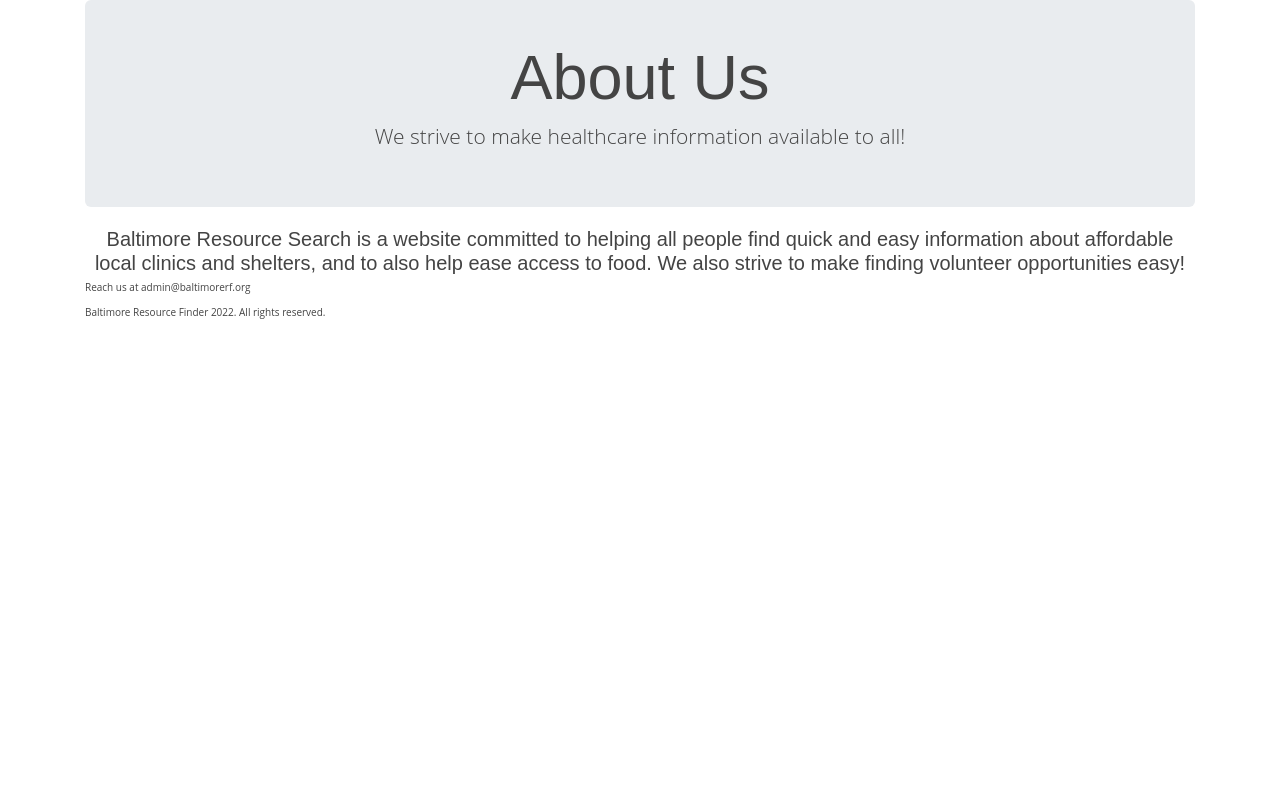
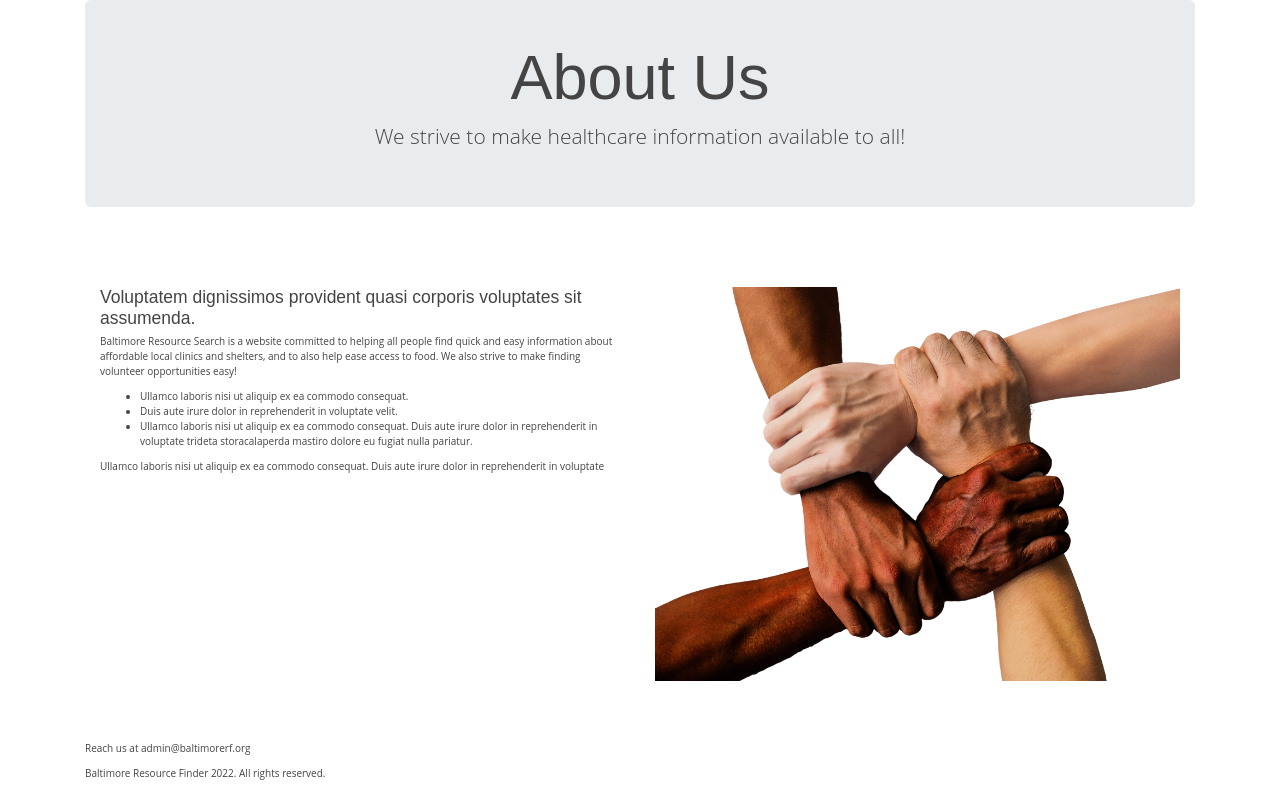
Before and after one commit to sarata99/baltimorerf, a Flask app: page /about in a window 1280 px wide. Shown: the part 70-861 px from the top of the page. Before the commit the page ends 389 px from the top, so only its background shows below. Run offline with Flask 2, Linux system fonts and the light colour scheme; some libraries are stand-ins or nearby versions.

Commit message:
Formatting

```diff
--- a/templates/about.html
+++ b/templates/about.html
@@ -5,12 +5,32 @@
   <h1>About Us</h1>
   <p> We strive to make healthcare information available to all! </p>
 </div>
+    <!-- ======= About Section ======= -->
+    <section>
+      <div class="container" data-aos="fade-up">
+        <div class="row">
+          <div class="col-lg-6 order-1 order-lg-2" data-aos="fade-left" data-aos-delay="100">
+            <img src="{{ url_for('static',filename='assets/about.png') }}" class="img-fluid" alt="">
+          </div>
+          <div class="col-lg-6 pt-4 pt-lg-0 order-2 order-lg-1 content">
+            <h3>Voluptatem dignissimos provident quasi corporis voluptates sit assumenda.</h3>
+            <p class="fst-italic">
+              Baltimore Resource Search is a website committed to helping all people find quick and easy information about affordable local clinics and shelters, and to also help ease access to food.
+              We also strive to make finding volunteer opportunities easy!
+            </p>
+            <ul>
+              <li><i class="bi bi-check-circle"></i> Ullamco laboris nisi ut aliquip ex ea commodo consequat.</li>
+              <li><i class="bi bi-check-circle"></i> Duis aute irure dolor in reprehenderit in voluptate velit.</li>
+              <li><i class="bi bi-check-circle"></i> Ullamco laboris nisi ut aliquip ex ea commodo consequat. Duis aute irure dolor in reprehenderit in voluptate trideta storacalaperda mastiro dolore eu fugiat nulla pariatur.</li>
+            </ul>
+            <p>
+              Ullamco laboris nisi ut aliquip ex ea commodo consequat. Duis aute irure dolor in reprehenderit in voluptate
+            </p>
+          </div>
+        </div>
+      </div>
+    </section><!-- End About Section -->
 
-<div style="text-align:center">
-  <h2> Baltimore Resource Search is a website committed to helping all people find quick and easy information about affordable local clinics and shelters, and to also help ease access to food.
-  We also strive to make finding volunteer opportunities easy!<h2>
-
-</div>
 
 </body>
 {% endblock %}
--- a/templates/base.html
+++ b/templates/base.html
@@ -1,9 +1,9 @@
 <!DOCTYPE html>
 <html lang="en">
 <head>
-         <link href="https://maxcdn.bootstrapcdn.com/bootstrap/3.3.6/css/bootstrap.min.css" rel="stylesheet">
-        <link href='https://fonts.googleapis.com/css?family=Montserrat:400,700' rel='stylesheet' type='text/css'>
-        <link href='custom.css' rel='stylesheet' type='text/css'>
+    <link href="https://maxcdn.bootstrapcdn.com/bootstrap/3.3.6/css/bootstrap.min.css" rel="stylesheet">
+    <link href='https://fonts.googleapis.com/css?family=Montserrat:400,700' rel='stylesheet' type='text/css'>
+    <link href='custom.css' rel='stylesheet' type='text/css'>
     <!-- Metadata -->
     <meta charset="UTF-8">
     <meta name="viewport" content="width=device-width, initial-scale=1.0">
--- a/templates/calendar.html
+++ b/templates/calendar.html
@@ -7,7 +7,7 @@
             <h1>Volunteer Opportunity Calendar </h1>
             <p class="lead"> Follow the links in this calendar to learn more about each program and to express interest.</p>
         </div>
-        <iframe src="https://calendar.google.com/calendar/embed?height=600&wkst=1&bgcolor=%23ffffff&ctz=America%2FNew_York&src=OWhpYjVsOWdhMmhxM2gwN2d0dG1zNjU0MDhAZ3JvdXAuY2FsZW5kYXIuZ29vZ2xlLmNvbQ&color=%237CB342" style="border:solid 1px #777" width="800" height="600" frameborder="0" scrolling="no"></iframe>
+        <iframe src="https://calendar.google.com/calendar/embed?height=600&wkst=1&bgcolor=%23ffffff&ctz=America%2FNew_York&src=OWhpYjVsOWdhMmhxM2gwN2d0dG1zNjU0MDhAZ3JvdXAuY2FsZW5kYXIuZ29vZ2xlLmNvbQ&color=%237CB342" width="100%" height="600" frameborder="0" scrolling="no"></iframe>
         <div class="container my-5 row justify-content-center">
             <h1>Volunteer Opportunities </h1>
             <p class="lead"> This list has been compiled to help those who wish to volunteer find the opportunities to do so. Please use the contact information provided below to express interest.</p>,
--- a/templates/map.html
+++ b/templates/map.html
@@ -41,6 +41,7 @@
   <h2>Organizations</h2>
   <p>Current organiations listed</p>
 </div>
+<!-- <iframe src="https://www.google.com/maps/d/embed?mid=1VywMzclh_xVN_HeWC27-MZ6f0cVCT-0&ehbc=2E312F" width="100%" height="640px"></iframe> -->
 
 <div id="map"></div>
 
```
Also changed, not shown: static/assets/about.png (added).
